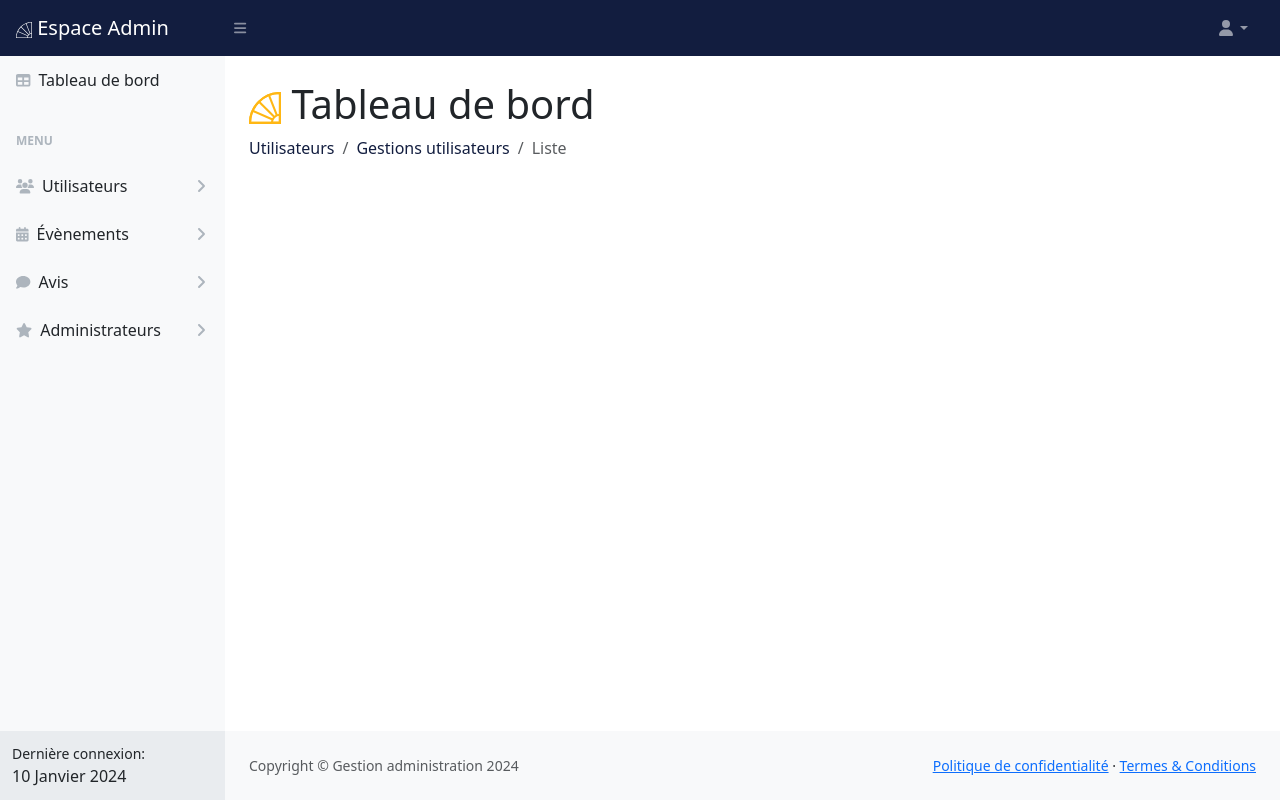
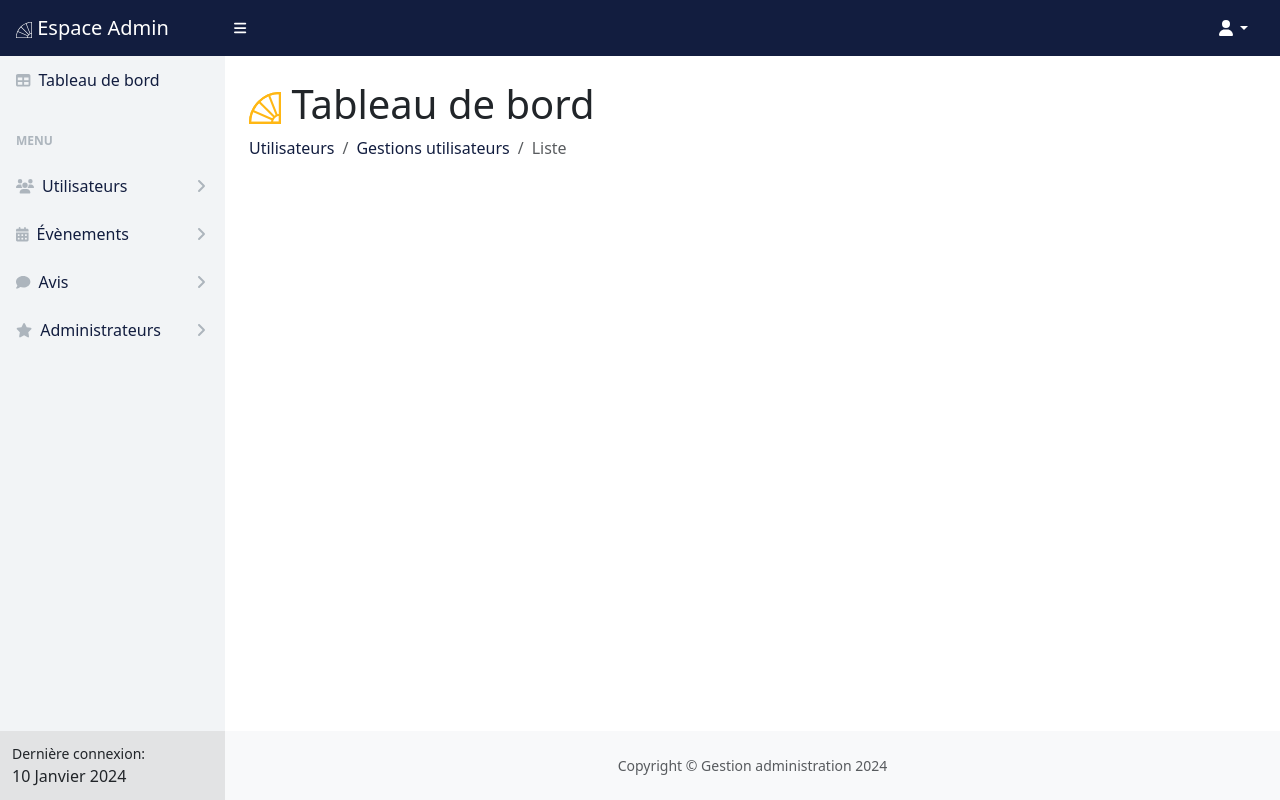
Before and after one commit to Nathanmarij/SAE301_Webweek, a PHP site: page /admin/liste_users.php in a window 1280 px wide. Run offline with PHP 8.4, Linux system fonts and the light colour scheme; a user stored in the database is signed in; some libraries are stand-ins or nearby versions.

Commit message:
Correction d'erreur

```diff
--- a/API/listerEvents.php
+++ b/API/listerEvents.php
@@ -10,7 +10,6 @@ $donnees = array();
 $donnees["status"] = "OK";
 
 // requete pour récupérer les événements
-
 $sql = "
 	SELECT
 		c.id_cat_events,
@@ -20,12 +19,12 @@ $sql = "
 		e.date_events,
 		e.alt_img,
 		e.url_img,
-		l.id_lieux ,
+		l.id_lieux,
 		l.adresse
    FROM
 		events AS e
    JOIN
-		cat_events AS c ON c.id_cat_events  = e.id_cat_events
+		cat_events AS c ON c.id_cat_events = e.id_cat_events
 	JOIN
 		lieux AS l ON l.id_lieux = e.id_lieux
 ";
--- a/admin/includes/footer.php
+++ b/admin/includes/footer.php
@@ -1,12 +1,7 @@
 <footer class="py-4 bg-light mt-auto">
    <div class="container-fluid px-4">
-      <div class="d-flex align-items-center justify-content-between small">
+      <div class="d-flex align-items-center justify-content-center small">
          <div class="text-muted">Copyright &copy; Gestion administration 2024</div>
-         <div>
-            <a href="#">Politique de confidentialité</a>
-            &middot;
-            <a href="#">Termes &amp; Conditions</a>
-         </div>
       </div>
    </div>
 </footer>
--- a/admin/includes/menu.php
+++ b/admin/includes/menu.php
@@ -1,26 +1,26 @@
-<div id="layoutSidenav_nav">
-   <nav class="sb-sidenav accordion sb-sidenav-light" id="sidenavAccordion">
-      <div class="sb-sidenav-menu">
+<div id="myMenu_nav">
+   <nav class="myApp-sidenav accordion myApp-sidenav-light" id="sidenavAccordion">
+      <div class="myApp-sidenav-menu">
          <div class="nav">
             <a class="nav-link" href="./">
-               <div class="sb-nav-link-icon"><i class="fas fa-table"></i></div>
+               <div class="myApp-nav-link-icon"><i class="fas fa-table"></i></div>
                Tableau de bord
             </a>
-            <div class="sb-sidenav-menu-heading">Menu</div>
+            <div class="myApp-sidenav-menu-heading">Menu</div>
             <a class="nav-link collapsed" href="#" data-bs-toggle="collapse" data-bs-target="#users" aria-expanded="false" aria-controls="users">
-               <div class="sb-nav-link-icon"><i class="fas fa-users"></i></div>
+               <div class="myApp-nav-link-icon"><i class="fas fa-users"></i></div>
                Utilisateurs
-               <div class="sb-sidenav-collapse-arrow"><i class="fas fa-angle-down"></i></div>
+               <div class="myApp-sidenav-collapse-arrow"><i class="fas fa-angle-down"></i></div>
             </a>
             <div class="collapse" id="users" aria-labelledby="headingOne" data-bs-parent="#sidenavAccordion">
 
-               <nav class="sb-sidenav-menu-nested nav accordion" id="users">
+               <nav class="myApp-sidenav-menu-nested nav accordion" id="users">
                   <a class="nav-link collapsed" href="#" data-bs-toggle="collapse" data-bs-target="#gestionUsers" aria-expanded="false" aria-controls="gestionUsers">
                         Gestions Utilisateurs
-                        <div class="sb-sidenav-collapse-arrow"><i class="fas fa-angle-down"></i></div>
+                        <div class="myApp-sidenav-collapse-arrow"><i class="fas fa-angle-down"></i></div>
                   </a>
                   <div class="collapse" id="gestionUsers" aria-labelledby="headingOne" data-bs-parent="#sidenavAccordionPages">
-                        <nav class="sb-sidenav-menu-nested nav">
+                        <nav class="myApp-sidenav-menu-nested nav">
                            <a class="nav-link" href="login.html">Ajouter utilisateur</a>
                            <a class="nav-link" href="liste_users.php">Liste utilisateurs</a>
                            <a class="nav-link" href="password.html">Activer compte utilisateur</a>
--- a/admin/includes/nav.php
+++ b/admin/includes/nav.php
@@ -1,14 +1,15 @@
-<nav class="sb-topnav navbar navbar-expand navbar-dark bg-dark" style="background-color:#121d3f !important; color:white;">
+<nav class="nav-colo myApp-topnav navbar navbar-expand" >
    <a class="navbar-brand ps-3" href="./">
       <img src="../assets/images/half-wheel-white.svg" class="img-fluid" width="16" height="auto" alt="">
-      Espace Admin </a>
+      Espace Admin
+   </a>
 
    <button class="btn btn-link btn-sm order-1 order-lg-0 me-4 me-lg-0" id="sidebarToggle" href="#!"><i class="fas fa-bars"></i></button>
 
    <form class="d-none d-md-inline-block form-inline ms-auto me-0 me-md-3 my-2 my-md-0">
          <div class="input-group d-none">
             <input class="form-control" type="text" placeholder="Recherche..." aria-label="Recherche..." aria-describedby="btnNavbarSearch" />
-            <button style="background-color:#121d3f !important; color:white;" class="btn btn-primary" id="btnNavbarSearch" type="button"><i class="fas fa-search"></i></button>
+            <button class="btn btn-primary" id="btnNavbarSearch" type="button"><i class="fas fa-search"></i></button>
          </div>
    </form>
 
--- a/admin/index.php
+++ b/admin/index.php
@@ -9,7 +9,7 @@ require_once('fonctions/verifierConnexionEtDroitsAdmin.php');
 $stats = getDonneesStats();
 
 // vérifier si la personne a le droit à cette page
-verifierConnexionEtDroits();
+//verifierConnexionEtDroits();
 
 ?>
 <!DOCTYPE html>
@@ -30,10 +30,10 @@ verifierConnexionEtDroits();
 </head>
 <body class="sb-nav-fixed">
    <?php include('includes/nav.php'); ?>
-   <div id="layoutSidenav">
+   <div id="mySidebar">
       <?php include('includes/menu.php'); ?>
 
-      <div id="layoutSidenav_content">
+      <div id="myContenu">
          <main>
             <div class="container-fluid px-4">
                <h1 class="mt-4"><img src="../assets/images/half-wheel-yellow.svg" class="img-fluid" width="32" height="auto" alt=""> Tableau de bord</h1>
--- a/admin/liste_users.php
+++ b/admin/liste_users.php
@@ -26,10 +26,10 @@ verifierConnexionEtDroits();
 </head>
 <body class="sb-nav-fixed">
    <?php include('includes/nav.php'); ?>
-   <div id="layoutSidenav">
+   <div id="mySidebar">
       <?php include('includes/menu.php'); ?>
 
-      <div id="layoutSidenav_content">
+      <div id="myContenu">
          <main>
             <div class="container-fluid px-4">
                <h1 class="mt-4"><img src="../assets/images/half-wheel-yellow.svg" class="img-fluid" width="32" height="auto" alt=""> Tableau de bord</h1>
--- a/assets/JS/script_admin.js
+++ b/assets/JS/script_admin.js
@@ -1,17 +1,13 @@
 
 window.addEventListener('DOMContentLoaded', event => {
 
-    // Toggle the side navigation
+    // basculer la navigation latérale
     const sidebarToggle = document.body.querySelector('#sidebarToggle');
     if (sidebarToggle) {
-        // Uncomment Below to persist sidebar toggle between refreshes
-        // if (localStorage.getItem('sb|sidebar-toggle') === 'true') {
-        //     document.body.classList.toggle('sb-sidenav-toggled');
-        // }
         sidebarToggle.addEventListener('click', event => {
             event.preventDefault();
-            document.body.classList.toggle('sb-sidenav-toggled');
-            localStorage.setItem('sb|sidebar-toggle', document.body.classList.contains('sb-sidenav-toggled'));
+            document.body.classList.toggle('myApp-sidenav-toggled');
+            localStorage.setItem('sb|sidebar-toggle', document.body.classList.contains('myApp-sidenav-toggled'));
         });
     }
 
--- a/assets/css/styles_admin.css
+++ b/assets/css/styles_admin.css
@@ -1,47 +1,34 @@
-@charset "UTF-8";
 :root {
-  --bs-blue: #0d6efd;
-  --bs-indigo: #6610f2;
-  --bs-purple: #6f42c1;
-  --bs-pink: #d63384;
-  --bs-red: #dc3545;
-  --bs-orange: #fd7e14;
-  --bs-yellow: #ffc107;
-  --bs-green: #198754;
-  --bs-teal: #20c997;
-  --bs-cyan: #0dcaf0;
-  --bs-black: #000;
-  --bs-white: #fff;
-  --bs-gray: #6c757d;
+  --color-white: #fff;
   --color-primary: #121d3f;
 	--color-warning: #FFB714;
 	--color-success: #7EBB43;
 	--color-danger: #FF4D83;
-  --color-text-yellow: #FFB714;
+  --color-gray: #f2f4f6;
+  --color-gray-2: #e2e3e4;
 }
-/*Couleurs*/
 
 .bg-primary {
   background-color: var(--color-primary) !important;
 }
-
 .bg-warning {
   background-color: var(--color-warning) !important;
 }
-
 .bg-success {
   background-color: var(--color-success) !important;
 }
-
 .bg-danger {
   background-color: var(--color-danger) !important;
 }
-
-
 .btn-primary {
   border-color: var(--color-white) !important;
 }
-
+#myMenu_nav {
+  background-color: var(--color-gray);
+}
+.dropdown-toggle {
+  color: var(--color-white) !important;
+}
 .text-decoration-none {
   text-decoration: none !important;
   color: var(--color-primary);
@@ -53,112 +40,23 @@
   box-sizing: border-box;
 }
 
-@media (prefers-reduced-motion: no-preference) {
-  :root {
-    scroll-behavior: smooth;
-  }
-}
 
 body {
   margin: 0;
-  font-family: var(--bs-body-font-family);
-  font-size: var(--bs-body-font-size);
-  font-weight: var(--bs-body-font-weight);
-  line-height: var(--bs-body-line-height);
-  color: var(--bs-body-color);
-  text-align: var(--bs-body-text-align);
-  background-color: var(--bs-body-bg);
   -webkit-text-size-adjust: 100%;
   -webkit-tap-highlight-color: rgba(0, 0, 0, 0);
 }
+.myApp-topnav {
+  background-color: var(--color-primary) !important;
+  color: var(--color-white) !important;
+}
 
-.fixed-top, .sb-nav-fixed #layoutSidenav #layoutSidenav_nav, .sb-nav-fixed .sb-topnav {
+.myApp-nav-fixed #mySidebar #myMenu_nav, .myApp-nav-fixed .myApp-topnav {
   position: fixed;
   top: 0;
   right: 0;
   left: 0;
   z-index: 1030;
-}
-
-.fixed-bottom {
-  position: fixed;
-  right: 0;
-  bottom: 0;
-  left: 0;
-  z-index: 1030;
-}
-
-.sticky-top {
-  position: sticky;
-  top: 0;
-  z-index: 1020;
-}
-
-.sticky-bottom {
-  position: sticky;
-  bottom: 0;
-  z-index: 1020;
-}
-
-@media (min-width: 576px) {
-  .sticky-sm-top {
-    position: sticky;
-    top: 0;
-    z-index: 1020;
-  }
-  .sticky-sm-bottom {
-    position: sticky;
-    bottom: 0;
-    z-index: 1020;
-  }
-}
-@media (min-width: 768px) {
-  .sticky-md-top {
-    position: sticky;
-    top: 0;
-    z-index: 1020;
-  }
-  .sticky-md-bottom {
-    position: sticky;
-    bottom: 0;
-    z-index: 1020;
-  }
-}
-@media (min-width: 992px) {
-  .sticky-lg-top {
-    position: sticky;
-    top: 0;
-    z-index: 1020;
-  }
-  .sticky-lg-bottom {
-    position: sticky;
-    bottom: 0;
-    z-index: 1020;
-  }
-}
-@media (min-width: 1200px) {
-  .sticky-xl-top {
-    position: sticky;
-    top: 0;
-    z-index: 1020;
-  }
-  .sticky-xl-bottom {
-    position: sticky;
-    bottom: 0;
-    z-index: 1020;
-  }
-}
-@media (min-width: 1400px) {
-  .sticky-xxl-top {
-    position: sticky;
-    top: 0;
-    z-index: 1020;
-  }
-  .sticky-xxl-bottom {
-    position: sticky;
-    bottom: 0;
-    z-index: 1020;
-  }
 }
 
 
@@ -167,30 +65,17 @@ body {
   height: 100%;
 }
 
-#layoutAuthentication {
-  display: flex;
-  flex-direction: column;
-  min-height: 100vh;
-}
-#layoutAuthentication #layoutAuthentication_content {
-  min-width: 0;
-  flex-grow: 1;
-}
-#layoutAuthentication #layoutAuthentication_footer {
-  min-width: 0;
-}
-
-#layoutSidenav {
+#mySidebar {
   display: flex;
 }
-#layoutSidenav #layoutSidenav_nav {
+#mySidebar #myMenu_nav {
   flex-basis: 225px;
   flex-shrink: 0;
   transition: transform 0.15s ease-in-out;
   z-index: 1038;
   transform: translateX(-225px);
 }
-#layoutSidenav #layoutSidenav_content {
+#mySidebar #myContenu {
   position: relative;
   display: flex;
   flex-direction: column;
@@ -201,10 +86,10 @@ body {
   margin-left: -225px;
 }
 
-.sb-sidenav-toggled #layoutSidenav #layoutSidenav_nav {
+.myApp-sidenav-toggled #mySidebar #myMenu_nav {
   transform: translateX(0);
 }
-.sb-sidenav-toggled #layoutSidenav #layoutSidenav_content:before {
+.myApp-sidenav-toggled #mySidebar #myContenu:before {
   content: "";
   display: block;
   position: absolute;
@@ -219,180 +104,112 @@ body {
 }
 
 @media (min-width: 992px) {
-  #layoutSidenav #layoutSidenav_nav {
+  #mySidebar #myMenu_nav {
     transform: translateX(0);
   }
-  #layoutSidenav #layoutSidenav_content {
+  #mySidebar #myContenu {
     margin-left: 0;
     transition: margin 0.15s ease-in-out;
   }
-  .sb-sidenav-toggled #layoutSidenav #layoutSidenav_nav {
+  .myApp-sidenav-toggled #mySidebar #myMenu_nav {
     transform: translateX(-225px);
   }
-  .sb-sidenav-toggled #layoutSidenav #layoutSidenav_content {
+  .myApp-sidenav-toggled #mySidebar #myContenu {
     margin-left: -225px;
   }
-  .sb-sidenav-toggled #layoutSidenav #layoutSidenav_content:before {
+  .myApp-sidenav-toggled #mySidebar #myContenu:before {
     display: none;
   }
 }
-.sb-nav-fixed .sb-topnav {
-  z-index: 1039;
-}
-.sb-nav-fixed #layoutSidenav #layoutSidenav_nav {
-  width: 225px;
-  height: 100vh;
-  z-index: 1038;
-}
-.sb-nav-fixed #layoutSidenav #layoutSidenav_nav .sb-sidenav {
-  padding-top: 56px;
-}
-.sb-nav-fixed #layoutSidenav #layoutSidenav_nav .sb-sidenav .sb-sidenav-menu {
-  overflow-y: auto;
-}
-.sb-nav-fixed #layoutSidenav #layoutSidenav_content {
-  padding-left: 225px;
-  top: 56px;
-}
 
-#layoutError {
-  display: flex;
-  flex-direction: column;
-  min-height: 100vh;
-}
-#layoutError #layoutError_content {
-  min-width: 0;
-  flex-grow: 1;
-}
-#layoutError #layoutError_footer {
-  min-width: 0;
-}
 
-.img-error {
-  max-width: 20rem;
-}
-
-.nav .nav-link .sb-nav-link-icon,
-.sb-sidenav-menu .nav-link .sb-nav-link-icon {
+.nav .nav-link .myApp-nav-link-icon,
+.myApp-sidenav-menu .nav-link .myApp-nav-link-icon {
   margin-right: 0.5rem;
 }
 
-.sb-topnav {
+.myApp-topnav {
   padding-left: 0;
   height: 56px;
   z-index: 1039;
 }
-.sb-topnav .navbar-brand {
+.myApp-topnav .navbar-brand {
   width: 225px;
   margin: 0;
-}
-.sb-topnav.navbar-dark #sidebarToggle {
-  color: rgba(255, 255, 255, 0.5);
-}
-.sb-topnav.navbar-light #sidebarToggle {
-  color: #212529;
+  color: white !important;
 }
 
-.sb-sidenav {
+#sidebarToggle {
+  color: rgb(255, 255, 255);
+}
+
+.myApp-sidenav {
   display: flex;
   flex-direction: column;
   height: 100%;
   flex-wrap: nowrap;
 }
-.sb-sidenav .sb-sidenav-menu {
+.myApp-sidenav .myApp-sidenav-menu {
   flex-grow: 1;
 }
-.sb-sidenav .sb-sidenav-menu .nav {
+.myApp-sidenav .myApp-sidenav-menu .nav {
   flex-direction: column;
   flex-wrap: nowrap;
 }
-.sb-sidenav .sb-sidenav-menu .nav .sb-sidenav-menu-heading {
+.myApp-sidenav .myApp-sidenav-menu .nav .myApp-sidenav-menu-heading {
   padding: 1.75rem 1rem 0.75rem;
   font-size: 0.75rem;
   font-weight: bold;
   text-transform: uppercase;
 }
-.sb-sidenav .sb-sidenav-menu .nav .nav-link {
+.myApp-sidenav .myApp-sidenav-menu .nav .nav-link {
   display: flex;
   align-items: center;
   padding-top: 0.75rem;
   padding-bottom: 0.75rem;
   position: relative;
 }
-.sb-sidenav .sb-sidenav-menu .nav .nav-link .sb-nav-link-icon {
+.myApp-sidenav .myApp-sidenav-menu .nav .nav-link .myApp-nav-link-icon {
   font-size: 0.9rem;
 }
-.sb-sidenav .sb-sidenav-menu .nav .nav-link .sb-sidenav-collapse-arrow {
+.myApp-sidenav .myApp-sidenav-menu .nav .nav-link .myApp-sidenav-collapse-arrow {
   display: inline-block;
   margin-left: auto;
   transition: transform 0.15s ease;
 }
-.sb-sidenav .sb-sidenav-menu .nav .nav-link.collapsed .sb-sidenav-collapse-arrow {
+.myApp-sidenav .myApp-sidenav-menu .nav .nav-link.collapsed .myApp-sidenav-collapse-arrow {
   transform: rotate(-90deg);
 }
-.sb-sidenav .sb-sidenav-menu .nav .sb-sidenav-menu-nested {
+.myApp-sidenav .myApp-sidenav-menu .nav .myApp-sidenav-menu-nested {
   margin-left: 1.5rem;
   flex-direction: column;
 }
-.sb-sidenav .sb-sidenav-footer {
+.myApp-sidenav .myApp-sidenav-footer {
   padding: 0.75rem;
   flex-shrink: 0;
 }
 
-.sb-sidenav-dark {
-  background-color: #212529;
-  color: rgba(255, 255, 255, 0.5);
-}
-.sb-sidenav-dark .sb-sidenav-menu .sb-sidenav-menu-heading {
-  color: rgba(255, 255, 255, 0.25);
-}
-.sb-sidenav-dark .sb-sidenav-menu .nav-link {
-  color: rgba(255, 255, 255, 0.5);
-}
-.sb-sidenav-dark .sb-sidenav-menu .nav-link .sb-nav-link-icon {
-  color: rgba(255, 255, 255, 0.25);
-}
-.sb-sidenav-dark .sb-sidenav-menu .nav-link .sb-sidenav-collapse-arrow {
-  color: rgba(255, 255, 255, 0.25);
-}
-.sb-sidenav-dark .sb-sidenav-menu .nav-link:hover {
-  color: #fff;
-}
-.sb-sidenav-dark .sb-sidenav-menu .nav-link.active {
-  color: #fff;
-}
-.sb-sidenav-dark .sb-sidenav-menu .nav-link.active .sb-nav-link-icon {
-  color: #fff;
-}
-.sb-sidenav-dark .sb-sidenav-footer {
-  background-color: #343a40;
-}
-
-.sb-sidenav-light {
-  background-color: #f8f9fa;
-  color: #212529;
-}
-.sb-sidenav-light .sb-sidenav-menu .sb-sidenav-menu-heading {
+.myApp-sidenav-menu .myApp-sidenav-menu-heading {
   color: #adb5bd;
 }
-.sb-sidenav-light .sb-sidenav-menu .nav-link {
-  color: #212529;
+.myApp-sidenav-menu .nav-link {
+  color: var(--color-primary);
 }
-.sb-sidenav-light .sb-sidenav-menu .nav-link .sb-nav-link-icon {
+.myApp-sidenav-menu .nav-link .myApp-nav-link-icon {
   color: #adb5bd;
 }
-.sb-sidenav-light .sb-sidenav-menu .nav-link .sb-sidenav-collapse-arrow {
+.myApp-sidenav-menu .nav-link .myApp-sidenav-collapse-arrow {
   color: #adb5bd;
 }
-.sb-sidenav-light .sb-sidenav-menu .nav-link:hover {
-  color: #0d6efd;
+.myApp-sidenav-menu .nav-link:hover {
+  color: var(--color-primary) !important;
 }
-.sb-sidenav-light .sb-sidenav-menu .nav-link.active {
-  color: #0d6efd;
+.myApp-sidenav-menu .nav-link.active {
+  color: var(--color-primary) !important;
 }
-.sb-sidenav-light .sb-sidenav-menu .nav-link.active .sb-nav-link-icon {
-  color: #0d6efd;
+.myApp-sidenav-menu .nav-link.active .myApp-nav-link-icon {
+  color: var(--color-primary) !important;
 }
-.sb-sidenav-light .sb-sidenav-footer {
-  background-color: #e9ecef;
+.myApp-sidenav-footer {
+  background-color: var(--color-gray-2);
 }
```
Also changed, not shown: other parts of admin/includes/menu.php (+12 -12 lines), eventid.php (+0 -13 lines).
